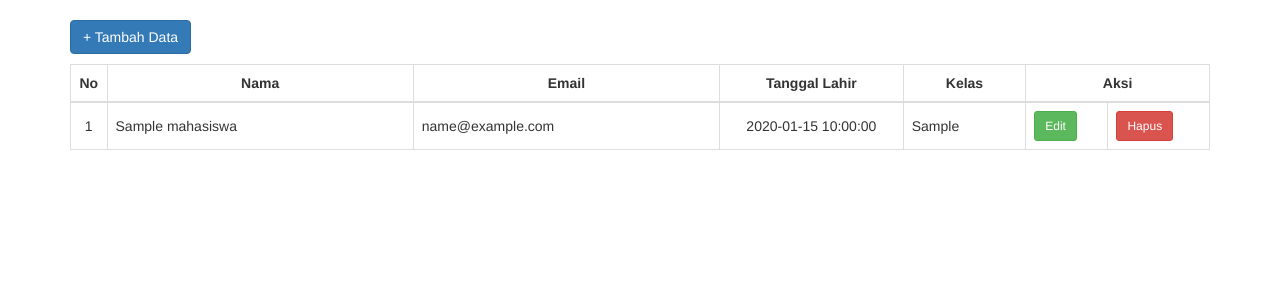
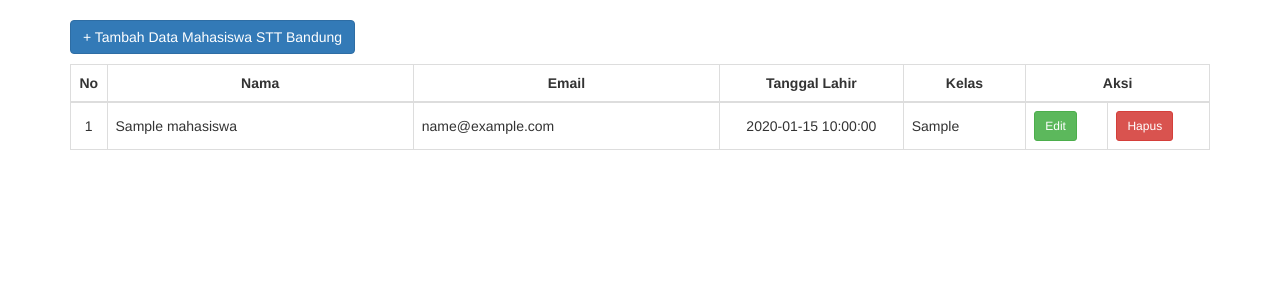
Before and after one commit to golianner/php_oop_crud, a PHP site: page /crud_mhs/ in a window 1280 px wide. Shown: the part 52-352 px from the top of the page. Run offline with PHP 8.4, Linux system fonts and the light colour scheme; the visitor is signed in with stand-in values (Sample User, id 1); tables that the repository leaves empty or names only in its code hold one stand-in row (values such as "Sample post").

Commit message:
menambahakan keterangan pada tombol tambah

```diff
--- a/index.php
+++ b/index.php
@@ -6,7 +6,7 @@
 		}
 	</style>
 	<div class="container">
-		<a href="<?php echo $db->base_url().'insert.php'; ?>" class="btn btn-primary" style="margin-bottom: 10px"> + Tambah Data</a>
+		<a href="<?php echo $db->base_url().'insert.php'; ?>" class="btn btn-primary" style="margin-bottom: 10px"> + Tambah Data Mahasiswa STT Bandung</a>
 		<table class="table table-bordered table-stripped table-hover">
 			<thead>
 				<tr>
```
